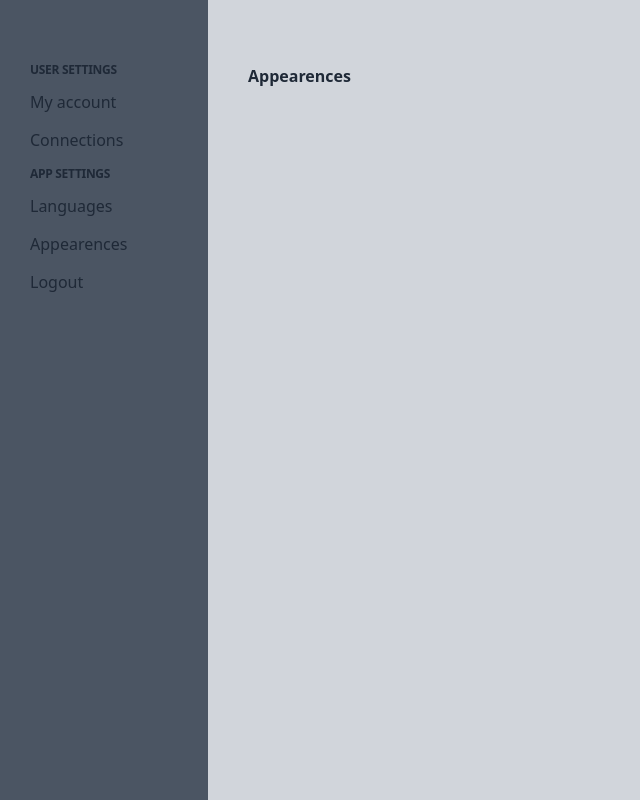
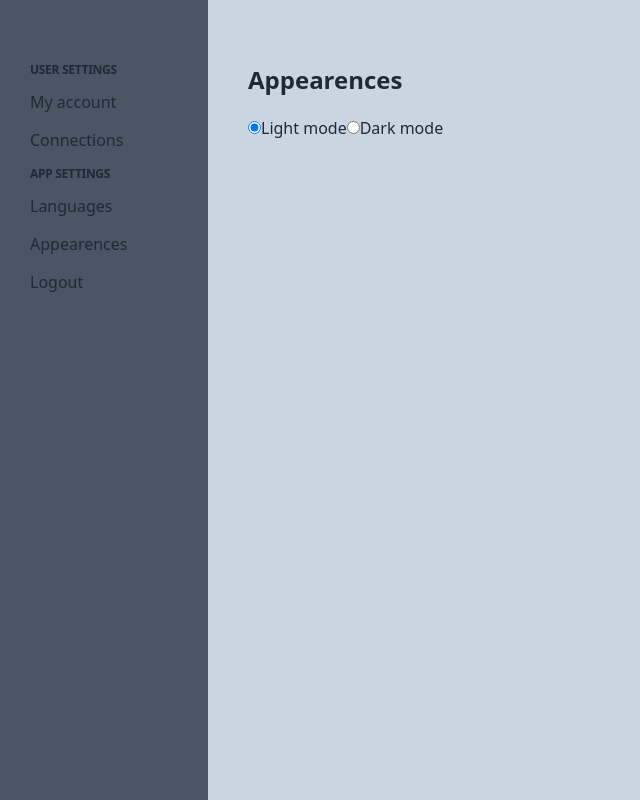
Before and after one commit to bauhaas/42HYPERTUBE, a React (Vite) app in the folder client/: page /settings in a window 1280 px wide. Both pictures are taken after a click on the tab "Appearences". Shown: the whole page, without its empty margins (0-640 px from the left). Built offline with nearby package versions, Linux system fonts and the light colour scheme.

Commit message:
feat(ui): enable dark/light theme switch

```diff
--- a/client/src/pages/Settings/Apparences.jsx
+++ b/client/src/pages/Settings/Apparences.jsx
@@ -1,13 +1,53 @@
+import { useEffect, useState } from 'react';
 import { Trans, useTranslation } from 'react-i18next';
 
 export const ApparenceTab = () => {
   const { t } = useTranslation();
 
+  const [theme, setTheme] = useState(localStorage.theme || 'light');
+
+  useEffect(() => {
+    if (theme === 'dark') {
+      document.documentElement.classList.add('dark');
+      localStorage.theme = 'dark';
+    } else {
+      document.documentElement.classList.remove('dark');
+      localStorage.theme = 'light';
+    }
+  }, [theme]);
+
+  const handleThemeChange = (event) => {
+    setTheme(event.target.value);
+  };
+
+  console.log(theme);
   return (
     <>
-      <h2 className="font-bold">
+      <h2 className="mb-5 text-2xl font-bold dark:text-white">
         <Trans i18nKey="settings.apparencesTab" />
       </h2>
+      <div className="flex flex-col">
+        <div>
+          <label className="dark:text-white">
+            <input
+              type="radio"
+              value="light"
+              checked={theme === 'light'}
+              onChange={handleThemeChange}
+            />
+            Light mode
+          </label>
+          <label className="dark:text-white">
+            <input
+              type="radio"
+              value="dark"
+              checked={theme === 'dark'}
+              onChange={handleThemeChange}
+            />
+            Dark mode
+          </label>
+        </div>
+      </div>
     </>
   );
 };
--- a/client/src/pages/Settings/Languages.jsx
+++ b/client/src/pages/Settings/Languages.jsx
@@ -45,7 +45,7 @@ export const LanguageTab = () => {
             <label key={language.id}>
               <div
                 id={language.id}
-                className="mb-2 flex cursor-pointer items-center gap-2 rounded-md bg-slate-500  p-2.5 hover:bg-slate-400"
+                className=" mb-2 flex cursor-pointer items-center gap-2 rounded-md bg-slate-500  p-2.5 hover:bg-slate-400"
               >
                 <input
                   type="radio"
--- a/client/src/pages/Settings/Settings.jsx
+++ b/client/src/pages/Settings/Settings.jsx
@@ -103,7 +103,10 @@ export const Settings = () => {
               </div>
             </nav>
           </div>
-          <div className="flex grow bg-gray-300" id="content">
+          <div
+            className="flex grow bg-slate-300 dark:bg-slate-800"
+            id="content"
+          >
             <TabPanel
               id="my-account-tab"
               selectedTab={selectedTab}
```
